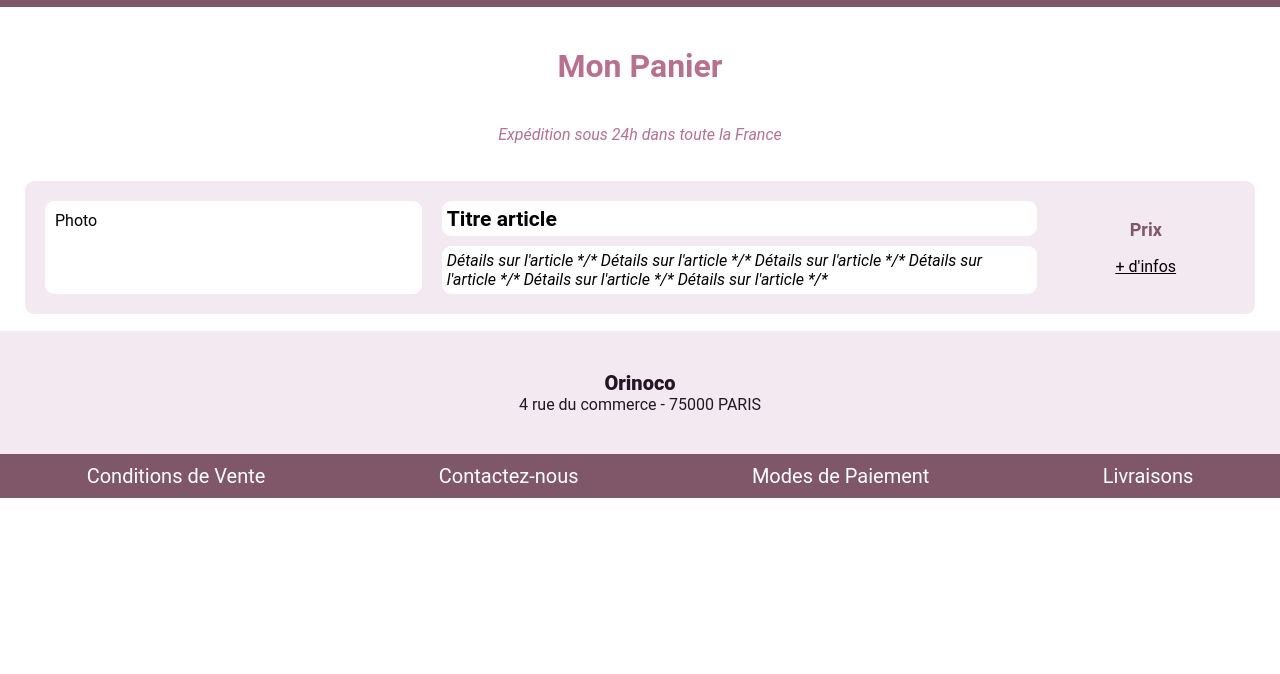
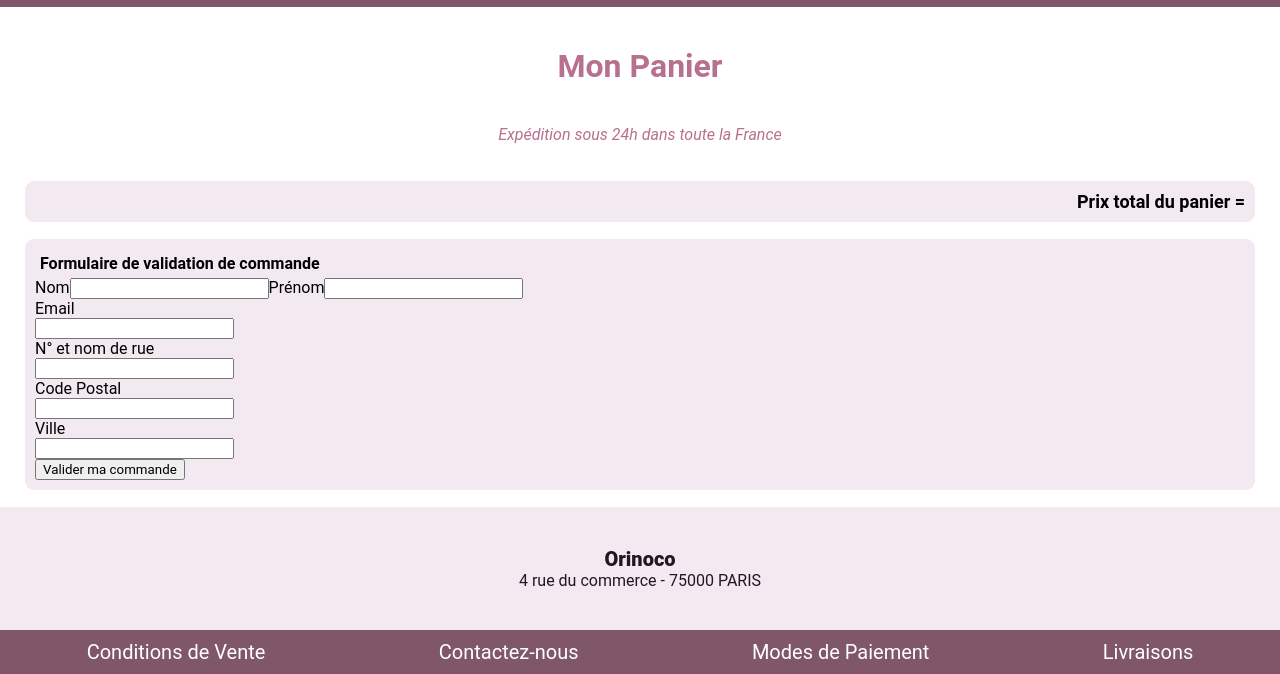
Before and after one commit to MylenePorter/PorterMylene_5_21122020, a website: page cart.html in a window 1280 px wide. Shown: the part 190-864 px from the top of the page. Before the commit the page ends 800 px from the top, so only its background shows below. Drawn offline with Linux system fonts and the light colour scheme.

Commit message:
🚧 maj fichiers html

```diff
--- a/cart.html
+++ b/cart.html
@@ -10,7 +10,7 @@
 </head>
 
 
-<body id="body" onload="getCart('cameras');">
+<body id="body">
 
     <!-- Header -->
     <header id="header" class="header">
@@ -35,29 +35,41 @@
     </section>
 
     <!-- Liste des articles -->
-    <section id="articles">
+    <section id="articles"></section>
 
-        <!-- ARTICLE -->
-        <div class="article">
-            <!-- Photo article -->
-            <div id="article_pic" class="article__img">Photo</div>
+    <!-- Prix total du panier -->
+    <section id="cart">
+        <h3 class="cart__price">
+            Prix total du panier =
+            <span id="cart-total"></span>
+        </h3>
+    </section>
 
-            <!-- Description article -->
-            <div class="article__desc">
-                <div id="article_title" class="article__desc__title">
-                    <a href="product.html">
-                        <h3>Titre article</h3>
-                    </a>
-                </div>
-                <div id="article_details" class="article__desc__details">Détails sur l'article */* Détails sur l'article */* Détails sur l'article */* Détails sur l'article */* Détails sur l'article */* Détails sur l'article */* </div>
+    <!-- Formulaire pour valider commande -->
+    <section id="cart_validation" class="cart__form">
+        <form onsubmit="event.preventDefault();return validateForm();">
+            <div class="cart__form__title">Formulaire de validation de commande</div>
+            <div class="cart__form__person">
+                <div class="cart__form__person__Lastname">Nom</div>
+                <input type="text" id="lname" value="">
+                <div class="cart__form__person__firstname">Prénom</div>
+                <input type="text" id="fname" value="">
             </div>
+            <div class="cart__form__email">
+                <div class="cart__form__email__value">Email</div>
+                <input type="email" id="email" value="">
+            </div>
+            <div class="cart__form__address">
+                <div class="cart__form__address__street">N° et nom de rue</div>
+                <input type="text" id="street" value="">
+                <div class="cart__form__address__code">Code Postal</div>
+                <input type="number" id="postcode" value="">
+                <div class="cart__form__address__town">Ville</div>
+                <input type="text" id="town" value="">
+            </div>
+            <button>Valider ma commande</button>
+        </form>
 
-            <!-- Infos article -->
-            <div class="article__infos">
-                <div id="product_price" class="article__infos__price">Prix</div>
-                <div id="product_more" class="article__infos__more"><a href="/product.html">+ d'infos</a></div>
-            </div>
-        </div>
     </section>
 
     <!-- Footer -->
@@ -78,8 +90,8 @@
     </footer>
 
     <script src="/js/common.js"></script>
-    <script src="/js/cart_test.js"></script>
-    <!-- <script src="/js/cart.js"></script> -->
+    <script src="/js/cart.js"></script>
+    <script src="/js/form.js"></script>
 </body>
 
 </html>
```
Also changed, not shown: index.html (+1 -1 lines), order_confirmed.html (+4 -2 lines), product.html (+3 -2 lines).
